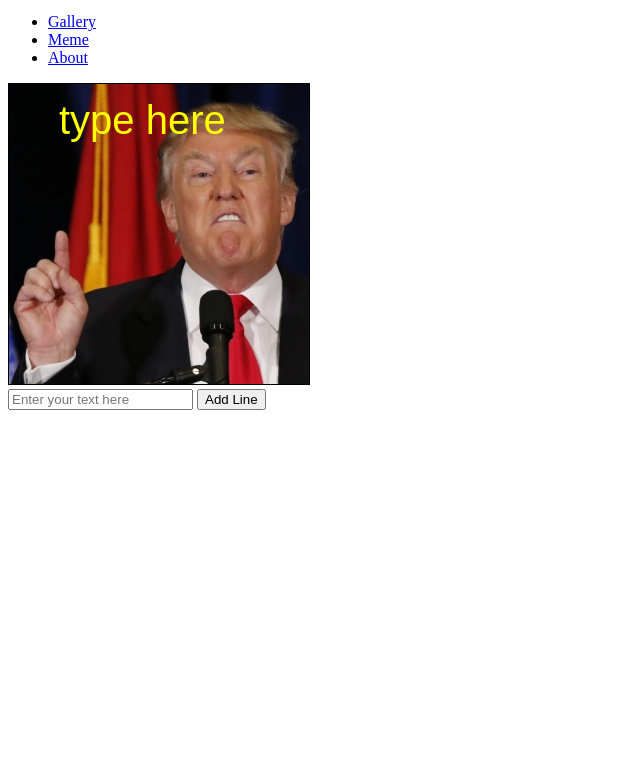
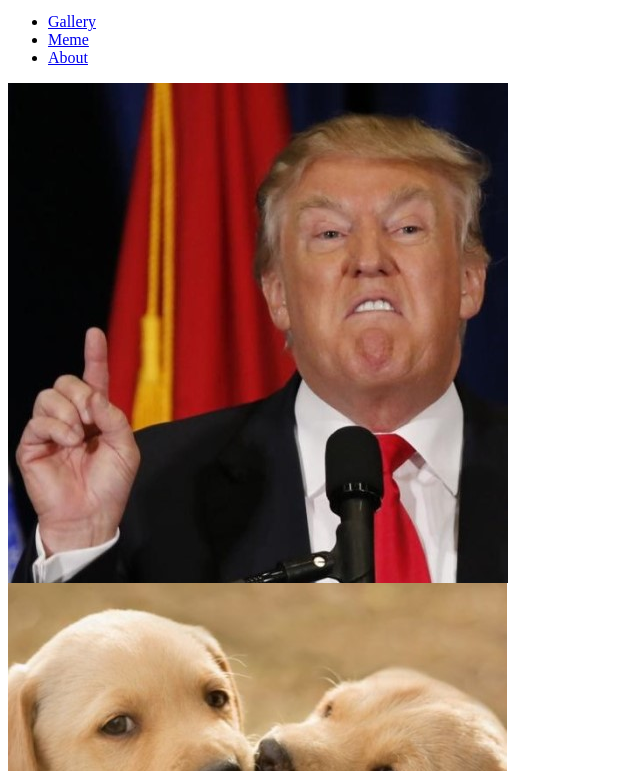
Before and after one commit to theddn/Meme-Generator, a plain HTML site: page index.html in a window 1280 px wide. Shown: the part 29-800 px from the top of the page, without its empty margins (0-640 px from the left). Drawn offline with Linux system fonts and the light colour scheme.

Commit message:
Add gallery controller and renderGallery

```diff
--- a/index.html
+++ b/index.html
@@ -41,8 +41,10 @@
 
     <script src="js/services/util.service.js"></script>
     <script src="js/services/storage.service.js"></script>
+    <script src="js/services/gallery.service.js"></script>
     <script src="js/services/meme.service.js"></script>
 
+    <script src="js/gallery.controller.js"></script>
     <script src="js/meme.controller.js"></script>
 </body>
 
--- /dev/null
+++ b/js/gallery.controller.js
@@ -0,0 +1,18 @@
+'use strict'
+
+function renderGallery() {
+    const imgs = getImgs()
+    let strHtml = imgs.map(img => {
+        return `<img src="${img.url}" onclick="onImgSelect(${img.id})">`
+    })
+    document.querySelector('.gallery').innerHTML = strHtml.join('')
+}
+
+
+function onImgSelect(imgId) {
+    setMemeImgId(imgId)
+    renderMeme()
+    document.querySelector('.gallery').style.display = 'none'
+    document.querySelector('.editor').style.display = 'flex'
+
+}
--- a/js/meme.controller.js
+++ b/js/meme.controller.js
@@ -4,14 +4,15 @@ let gCanvas
 let gCtx
 
 function onInit() {
+    renderGallery()
     gCanvas = document.querySelector('canvas')
     gCtx = gCanvas.getContext('2d')
 
-    renderMeme()
+    document.querySelector('.gallery').style.display = 'grid'
+    document.querySelector('.editor').style.display = 'none'
 }
 
 //render the meme on the canvas and the text on the image
-
 function renderMeme() {
     const meme = getMeme()
     const img = new Image()
--- /dev/null
+++ b/js/services/gallery.service.js
@@ -0,0 +1 @@
+'use strict'
--- a/js/services/meme.service.js
+++ b/js/services/meme.service.js
@@ -1,23 +1,37 @@
 'use strict'
 
 let gImgs = [
-    {
-        id: 1,
-        url: 'meme-imgs/1.jpg',
-    }]
+    { id: 1, url: 'meme-imgs/1.jpg' },
+    { id: 2, url: 'meme-imgs/2.jpg' },
+    { id: 3, url: 'meme-imgs/3.jpg' },
+    { id: 4, url: 'meme-imgs/4.jpg' },
+    { id: 5, url: 'meme-imgs/5.jpg' },
+    { id: 6, url: 'meme-imgs/6.jpg' },
+    { id: 7, url: 'meme-imgs/7.jpg' },
+    { id: 8, url: 'meme-imgs/8.jpg' },
+    { id: 9, url: 'meme-imgs/9.jpg' },
+    { id: 10, url: 'meme-imgs/10.jpg' },
+    { id: 11, url: 'meme-imgs/11.jpg' },
+    { id: 12, url: 'meme-imgs/12.jpg' },
+    { id: 13, url: 'meme-imgs/13.jpg' },
+    { id: 14, url: 'meme-imgs/14.jpg' },
+    { id: 15, url: 'meme-imgs/15.jpg' },
+    { id: 16, url: 'meme-imgs/16.jpg' },
+    { id: 17, url: 'meme-imgs/17.jpg' },
+    { id: 18, url: 'meme-imgs/18.jpg' }
+]
 
 let gMeme = {
     selectedImgId: 1,
     selectedLineIdx: 0,
     lines: [{
-        txt: 'type here',
+        txt: '',
         size: 40,
         color: 'yellow',
         x: 50,
         y: 50,
     }]
 }
-
 
 function getMeme() {
     return gMeme
@@ -30,3 +44,7 @@ function getImgs() {
 function setLineTxt(txt) {
     gMeme.lines[gMeme.selectedLineIdx].txt = txt
 }
+
+function setMemeImgId(imgId) {
+    gMeme.selectedImgId = imgId
+}
```
